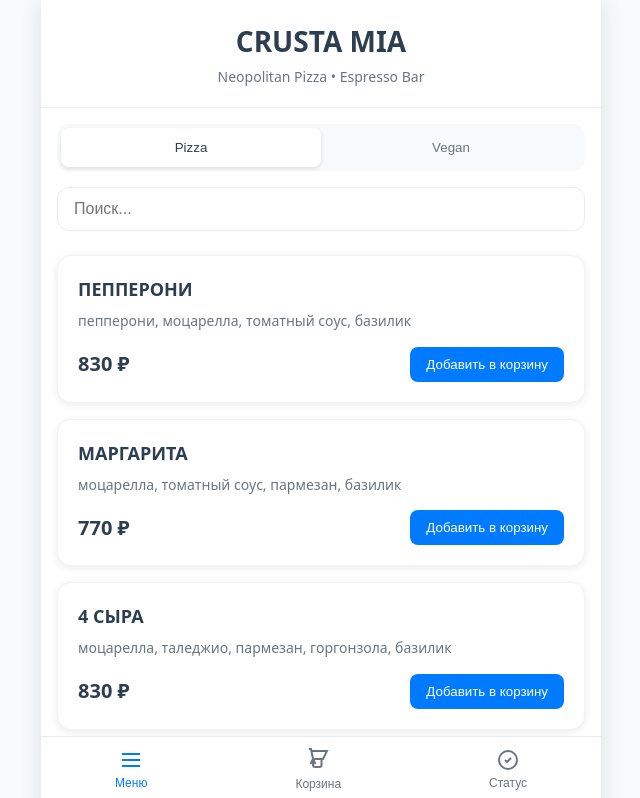
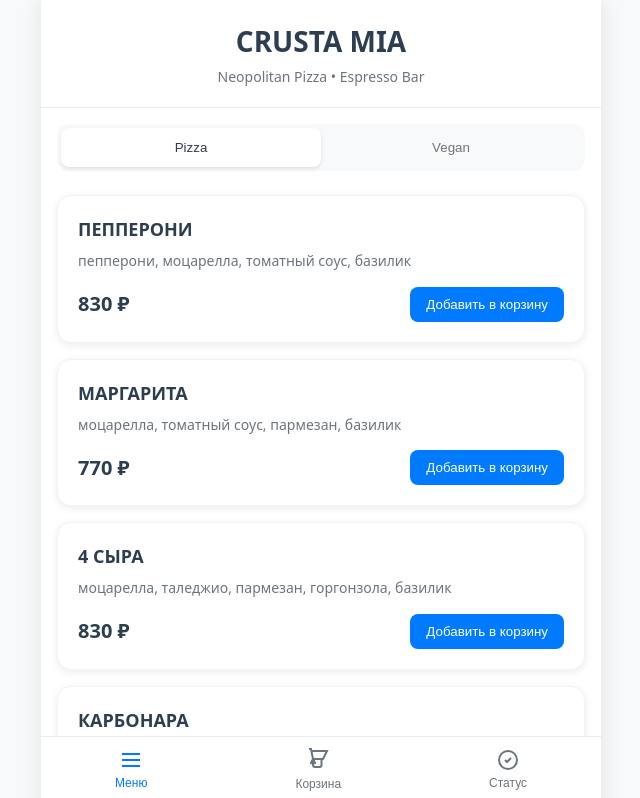
Before and after one commit to preff23/pizzatest, a React (Vite) app: page / in a window 1280 px wide. Shown: the top 798 px of the page, without its empty margins (319-959 px from the left). Built offline with nearby package versions, Linux system fonts and the light colour scheme; no server answers.

Commit message:
🔍 Remove search functionality
- Remove search input field from MenuPage
- Remove search-related CSS styles
- Simplify menu filtering to category only
- Cleaner UI without search complexity

```diff
--- a/src/app.css
+++ b/src/app.css
@@ -91,24 +91,6 @@ body {
   box-shadow: 0 2px 4px rgba(0, 0, 0, 0.1);
 }
 
-.search-field {
-  position: relative;
-}
-
-.search-field__input {
-  width: 100%;
-  padding: 12px 16px;
-  border: 1px solid #e9ecef;
-  border-radius: 12px;
-  font-size: 16px;
-  background-color: #fff;
-}
-
-.search-field__input:focus {
-  outline: none;
-  border-color: #007bff;
-  box-shadow: 0 0 0 3px rgba(0, 123, 255, 0.1);
-}
 
 .pizza-grid {
   display: flex;
--- a/src/pages/MenuPage.tsx
+++ b/src/pages/MenuPage.tsx
@@ -4,15 +4,13 @@ import { MENU } from '../data/menu';
 
 export const MenuPage: React.FC = () => {
   const [selectedCategory, setSelectedCategory] = useState<'Pizza' | 'Vegan'>('Pizza');
-  const [searchQuery, setSearchQuery] = useState('');
 
   const filteredMenu = useMemo(() => {
     return MENU.filter(item => {
       const matchesCategory = item.category === selectedCategory;
-      const matchesSearch = item.name.toLowerCase().includes(searchQuery.toLowerCase());
-      return matchesCategory && matchesSearch;
+      return matchesCategory;
     });
-  }, [selectedCategory, searchQuery]);
+  }, [selectedCategory]);
 
   return (
     <div className="menu-page">
@@ -32,15 +30,6 @@ export const MenuPage: React.FC = () => {
           </button>
         </div>
 
-        <div className="search-field">
-          <input
-            type="text"
-            placeholder="Поиск..."
-            value={searchQuery}
-            onChange={(e) => setSearchQuery(e.target.value)}
-            className="search-field__input"
-          />
-        </div>
       </div>
 
       <div className="menu-page__content">
```
